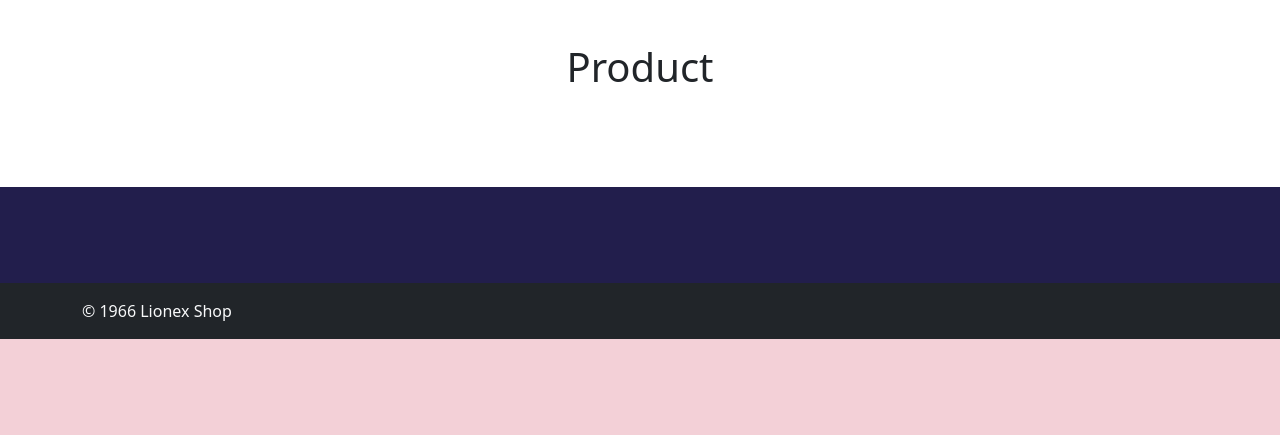
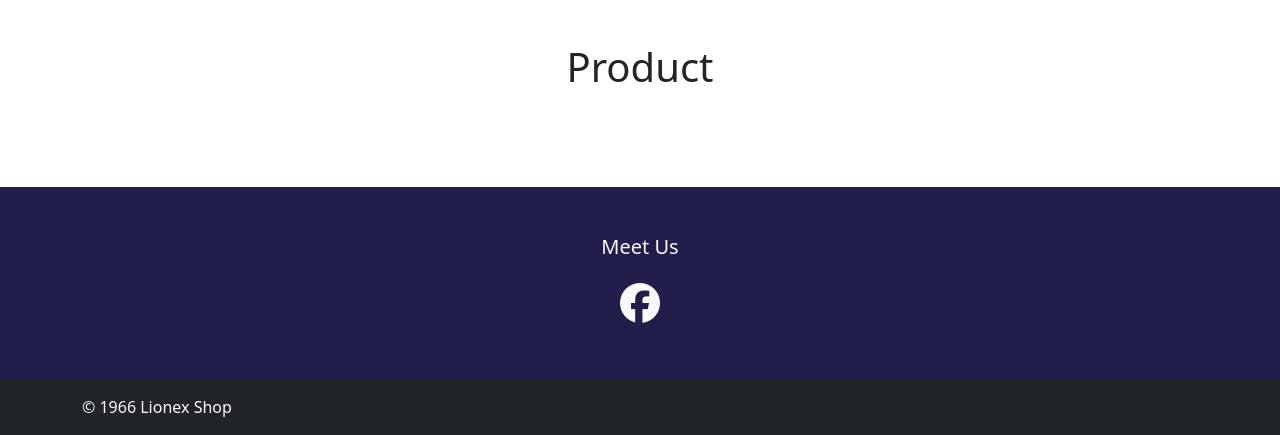
Before and after one commit to aditpmkas/OnlineShop, a PHP site: page /index.php in a window 1280 px wide. Shown: the part 953-1388 px from the top of the page. Before the commit the page ends 1292 px from the top, so only its background shows below. Run offline with PHP 8.4, Linux system fonts and the light colour scheme; data that the repository does not hold is empty; some libraries are stand-ins or nearby versions.

Commit message:
Add icon Facebook footer.php

```diff
--- a/onlineshop/footer.php
+++ b/onlineshop/footer.php
@@ -1,7 +1,10 @@
 <div class="container-fluid py-5 content-subscribe text-light">
-        <div class="container">
+<div class="container">
+            <h5 class="text-center mb-4">Meet Us</h5>
         <div class="row justify-content-center">
-
+            <div class="col-sm-1 d-flex justify-content-center mb-2">
+                <i class="fab fa-facebook fs-1"></i>
+            </div>
         </div>
       </div>
     </div>
```
